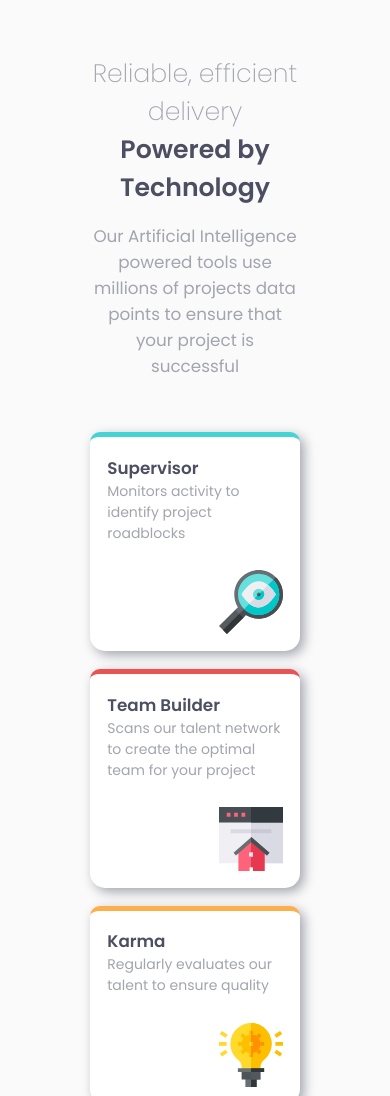
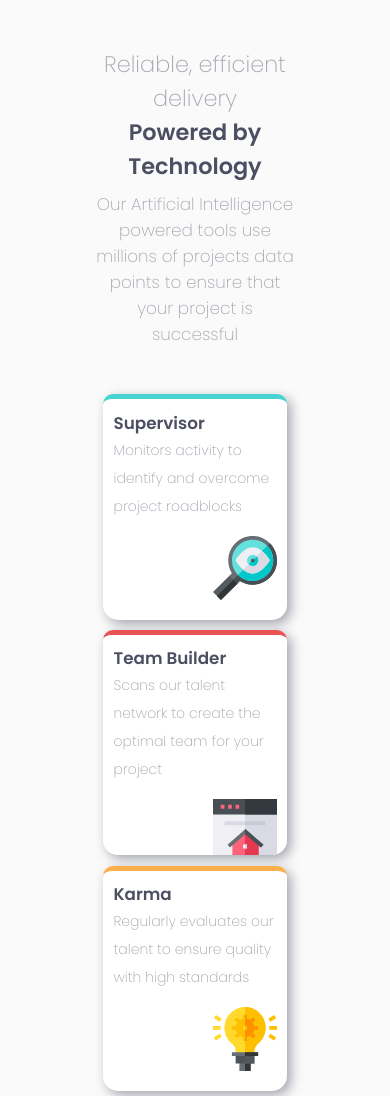
Before and after one commit to hosamelshazly92/Four-Card-Feature-Section, a plain HTML site: page design/html/page.html in a window 390 px wide. Shown: the top 1096 px of the page. Drawn offline with Linux system fonts and the light colour scheme.

Commit message:
final design for mobile & computer screens

```diff
--- a/design/css/style.scss
+++ b/design/css/style.scss
@@ -16,7 +16,22 @@ $fontSize: 14px;
 $fontWeight: 100;
 
 //padding 10%
-$padding: 10%;
+$padding: 5%;
+
+//grid system
+$gridNum: 3;
+
+@for $i from 1 through $gridNum {
+    .col-#{$i} {
+        width: (100% / $gridNum);
+        float: left;
+    }
+}
+
+//margin-top
+.mt {
+    margin-top: 100px;
+}
 
 * {
     padding: 0px;
@@ -32,36 +47,34 @@ body {
         padding: $padding / 2;
 
         .header {
-            padding-top: $padding;
-            padding-bottom: $padding;
-            width: 60%;
+            width: 55%;
             margin: auto;
             text-align: center;
 
             p:first-child {
-                font-size: 1.8em;
+                font-size: 1.6em;
                 font-weight: $fontWeight * 1;
                 color: $Grayish-Blue;
             }
 
             p:nth-child(2) {
-                font-size: 1.8em;
+                font-size: 1.6em;
                 font-weight: $fontWeight * 6;
                 color: $Very-Dark-Blue;
             }
 
             p:last-child {
                 font-size: 1.2em;
-                font-weight: $fontWeight * 4;
-                padding-top: 1em;
+                font-weight: $fontWeight * 2;
+                padding-top: 0.5em;
                 color: $Grayish-Blue;
             }
         }
 
         .card {
-            padding: $padding / 2;
-            width: 50%;
-            margin: $padding / 2 auto;
+            height: 200px;
+            padding: $padding;
+            margin: $padding;
             background-color: #fff;
             border-top-left-radius: 10px;
             border-top-right-radius: 10px;
@@ -78,14 +91,23 @@ body {
 
             p:nth-child(2) {
                 font-size: 1em;
-                font-weight: $fontWeight * 4;
+                font-weight: $fontWeight * 2;
                 color: $Grayish-Blue;
+                line-height: 2em;
             }
 
             img {
-                padding-top: $padding * 1.5;
                 float: right;
+                padding-top: $padding * 2;
             }
+        }
+
+        .left {
+            float: left;
+        }
+
+        .right {
+            float: right;
         }
 
         .cyan {
@@ -105,3 +127,22 @@ body {
         }
     }
 }
+
+//media query
+@media screen and (max-width: 790px) {
+    .header {
+        padding: $padding * 2 0;
+    }
+
+    .col-1,
+    .col-2,
+    .col-3 {
+        width: 55%;
+        float: none;
+        margin: 0 auto;
+    }
+
+    img {
+        padding-top: $padding * 4;
+    }
+}
--- a/design/html/page.html
+++ b/design/html/page.html
@@ -17,13 +17,16 @@
             <p>Powered by Technology</p>
             <p>Our Artificial Intelligence powered tools use millions of projects data points to ensure that your project is successful</p>
         </div>
-
+        <!--left-->
+        <div class="col-1 mt">
             <div class="card cyan">
                 <p>Supervisor</p>
-            <p>Monitors activity to identify project roadblocks</p>
+                <p>Monitors activity to identify and overcome project roadblocks</p>
                 <img src="../images/icon-supervisor.svg">
             </div>
-
+        </div>
+        <!--middle-->
+        <div class="col-2">
             <div class="card red">
                 <p>Team Builder</p>
                 <p>Scans our talent network to create the optimal team for your project</p>
@@ -32,14 +35,17 @@
 
             <div class="card orange">
                 <p>Karma</p>
-            <p>Regularly evaluates our talent to ensure quality</p>
+                <p>Regularly evaluates our talent to ensure quality with high standards</p>
                 <img src="../images/icon-karma.svg">
             </div>
-
+        </div>
+        <!--right-->
+        <div class="col-3 mt">
             <div class="card blue">
                 <p>Calculater</p>
                 <p>Uses data from past projects to provide better delivery estimates</p>
                 <img src="../images/icon-calculator.svg">
             </div>
         </div>
+    </div>
 </body></html>
```
Also changed, not shown: design/css/compiled.css, 1 other file. Lines whose indentation alone changed are shown as unchanged.
